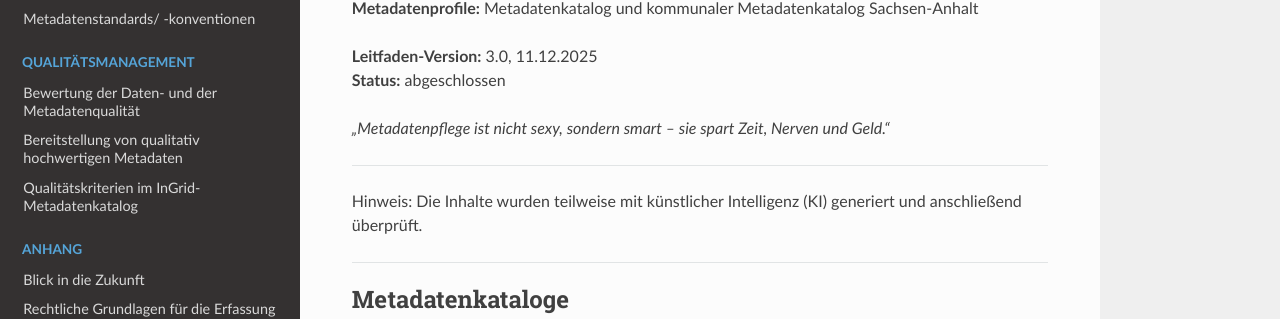
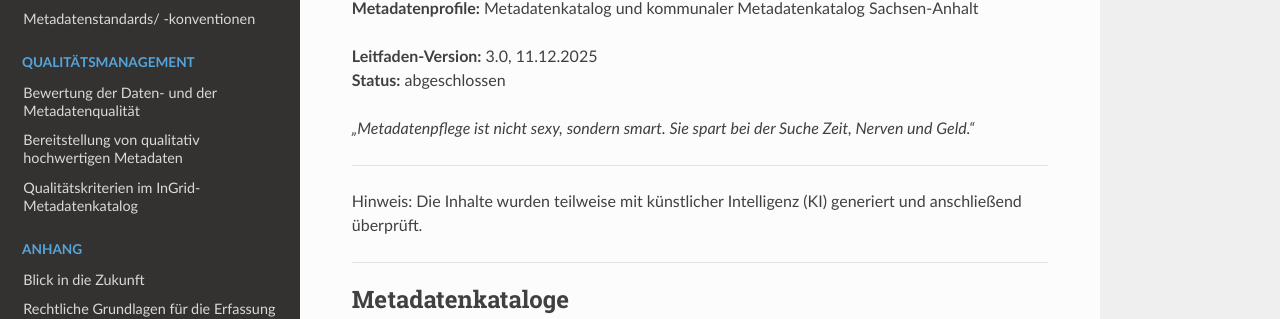
Before and after one commit to tomiwo/ingrid-mdk-st-high-quality-metadata, a Sphinx documentation site: the page built from docs/index.rst, in a window 1280 px wide and 900 px high. Shown: the part 345-664 px from the top of the window. Built offline with Sphinx 7.4.7 and the Read the Docs theme 3.1.0, drawn with Linux system fonts in a browser that asks for light colours.

Commit message:
Update index.rst

```diff
--- a/docs/index.rst
+++ b/docs/index.rst
@@ -18,7 +18,7 @@ Qualitativ hochwertige Metadaten erfassen und pflegen - Hinweise für Metadatene
 | **Status:** abgeschlossen
 
 
-*"Metadatenpflege ist nicht sexy, sondern smart – sie spart Zeit, Nerven und Geld."*
+*"Metadatenpflege ist nicht sexy, sondern smart. Sie spart bei der Suche Zeit, Nerven und Geld."*
 
 
 ----------------------------------------------------------------------------------------------------------------
```
